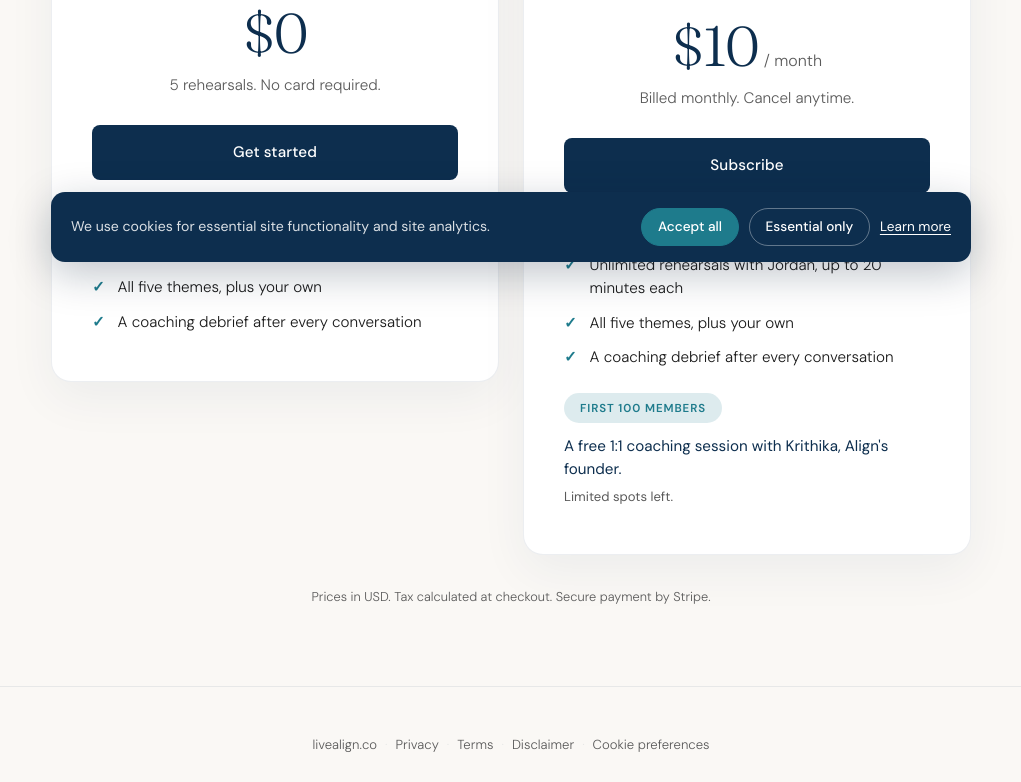
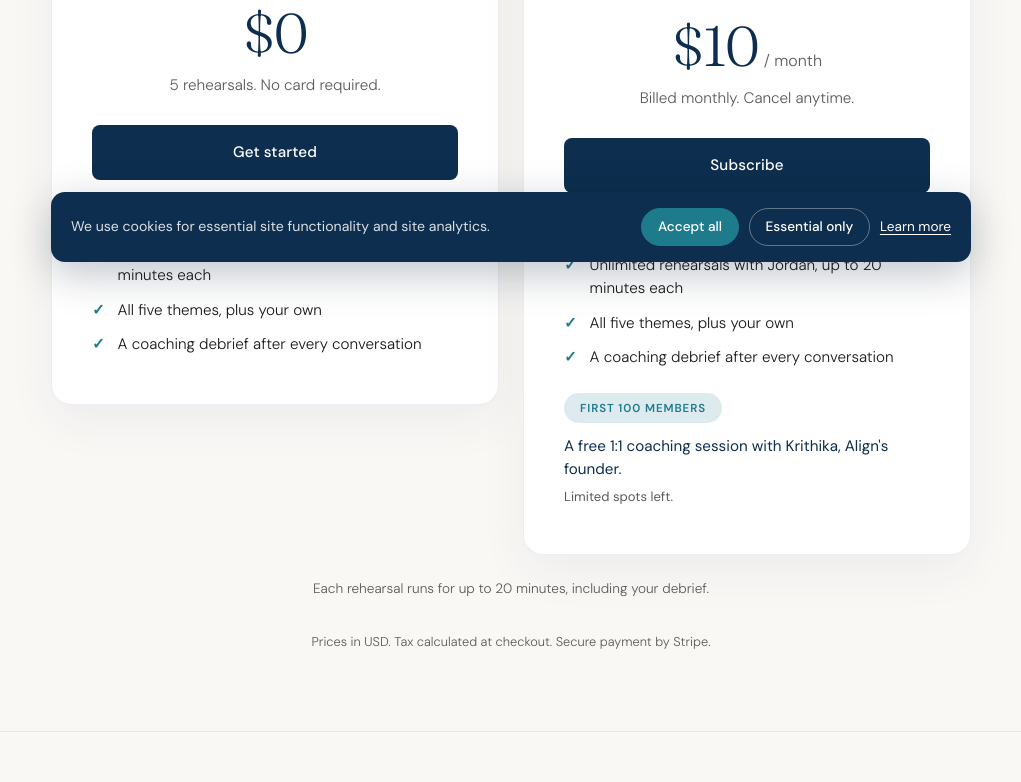
Before and after one commit to Krithika208/Align-Rehearsal-Agent, a Next.js app: page /pricing in a window 1280 px wide. Shown: the part 522-1304 px from the top of the page, without its empty margins (129-1150 px from the left). Built offline with nearby package versions, Linux system fonts and the light colour scheme; no server answers.

Commit message:
Show the 20-minute cap on pricing and the setup screen
Co-Authored-By: Claude Opus 5.5 <noreply@anthropic.com>
Claude-Session: https://claude.ai/code/session_01XFoKeY8HocAPS64uweupqQ

```diff
--- a/app/app/AppClient.tsx
+++ b/app/app/AppClient.tsx
@@ -609,6 +609,10 @@ function SetupScreen({
         >
           {starting ? "Connecting…" : "Start rehearsal"}
         </button>
+        <p className="auth-hint setup-cap-note">
+          You have up to 20 minutes, including your debrief. Real
+          conversations come with a clock too.
+        </p>
       </div>
       {fairUseMessage && (
         <FairUseModal message={fairUseMessage} onClose={onDismissFairUse} />
--- a/app/globals.css
+++ b/app/globals.css
@@ -541,6 +541,12 @@ footer a:hover { text-decoration: underline; }
   color: #8a3a2e;
 }
 
+.setup-cap-note {
+  display: block;
+  margin-top: 0.6rem;
+  text-align: center;
+}
+
 .setup-privacy-note {
   display: block;
   margin-top: 0.5rem;
@@ -1487,6 +1493,14 @@ footer a:hover { text-decoration: underline; }
   font-size: 0.8rem;
   color: var(--text-secondary);
   font-weight: 300;
+}
+
+.pricing-cap-note {
+  margin: 1.5rem 0 0;
+  font-size: 0.85rem;
+  color: var(--text-secondary);
+  font-weight: 300;
+  text-align: center;
 }
 
 .pricing-banner {
--- a/app/pricing/page.tsx
+++ b/app/pricing/page.tsx
@@ -77,7 +77,7 @@ export default async function PricingPage({
               </div>
 
               <ul className="pricing-features">
-                <li>5 lifetime rehearsals with Jordan</li>
+                <li>5 lifetime rehearsals with Jordan, up to 20 minutes each</li>
                 <li>All five themes, plus your own</li>
                 <li>A coaching debrief after every conversation</li>
               </ul>
@@ -86,6 +86,10 @@ export default async function PricingPage({
 
           <PaidPlanCard />
         </div>
+
+        <p className="pricing-cap-note">
+          Each rehearsal runs for up to 20 minutes, including your debrief.
+        </p>
 
         <p className="pricing-finecopy">
           Prices in USD. Tax calculated at checkout. Secure payment by Stripe.
```
Also changed, not shown: 1 other file (tests, documents, lock files or other folders).
